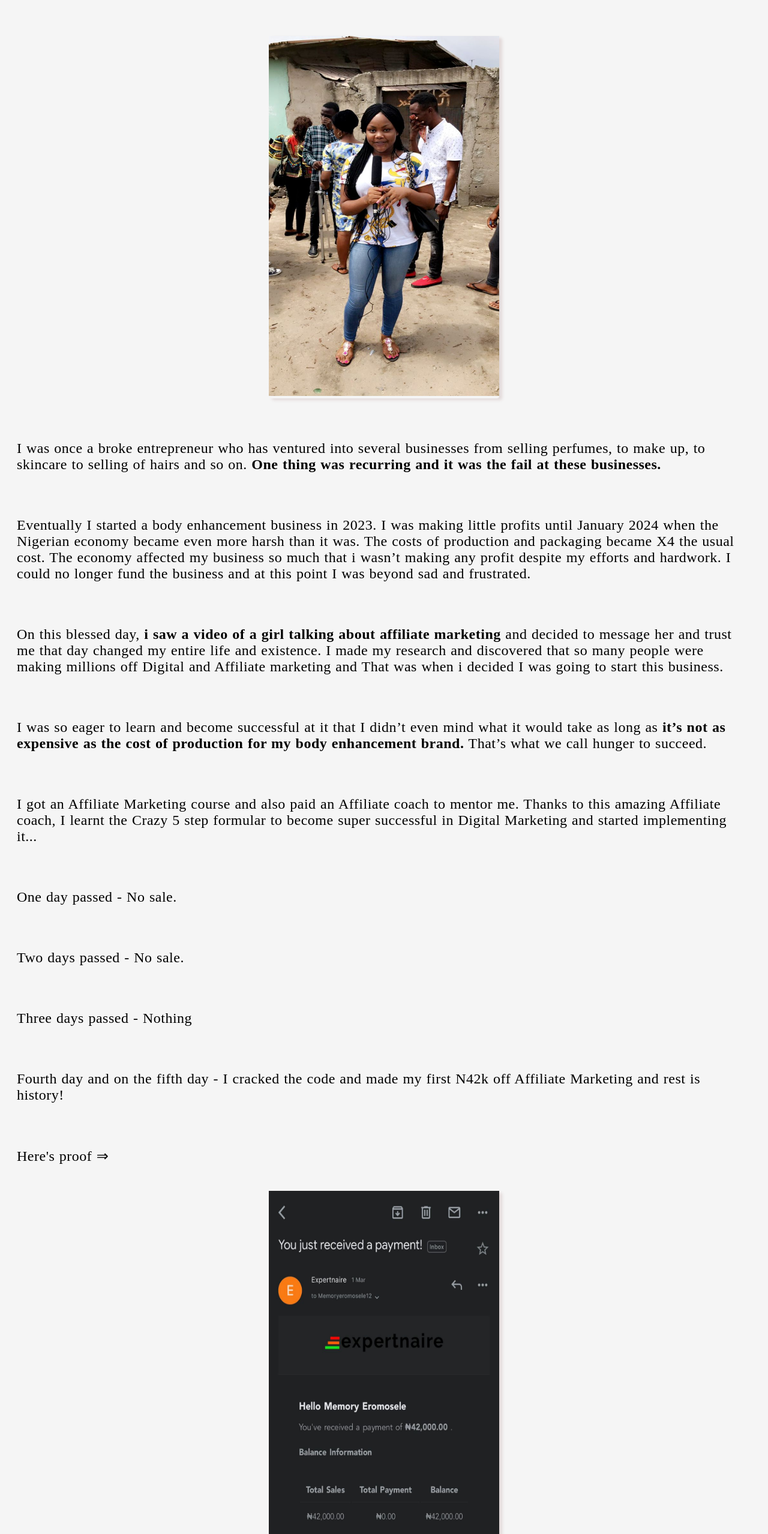
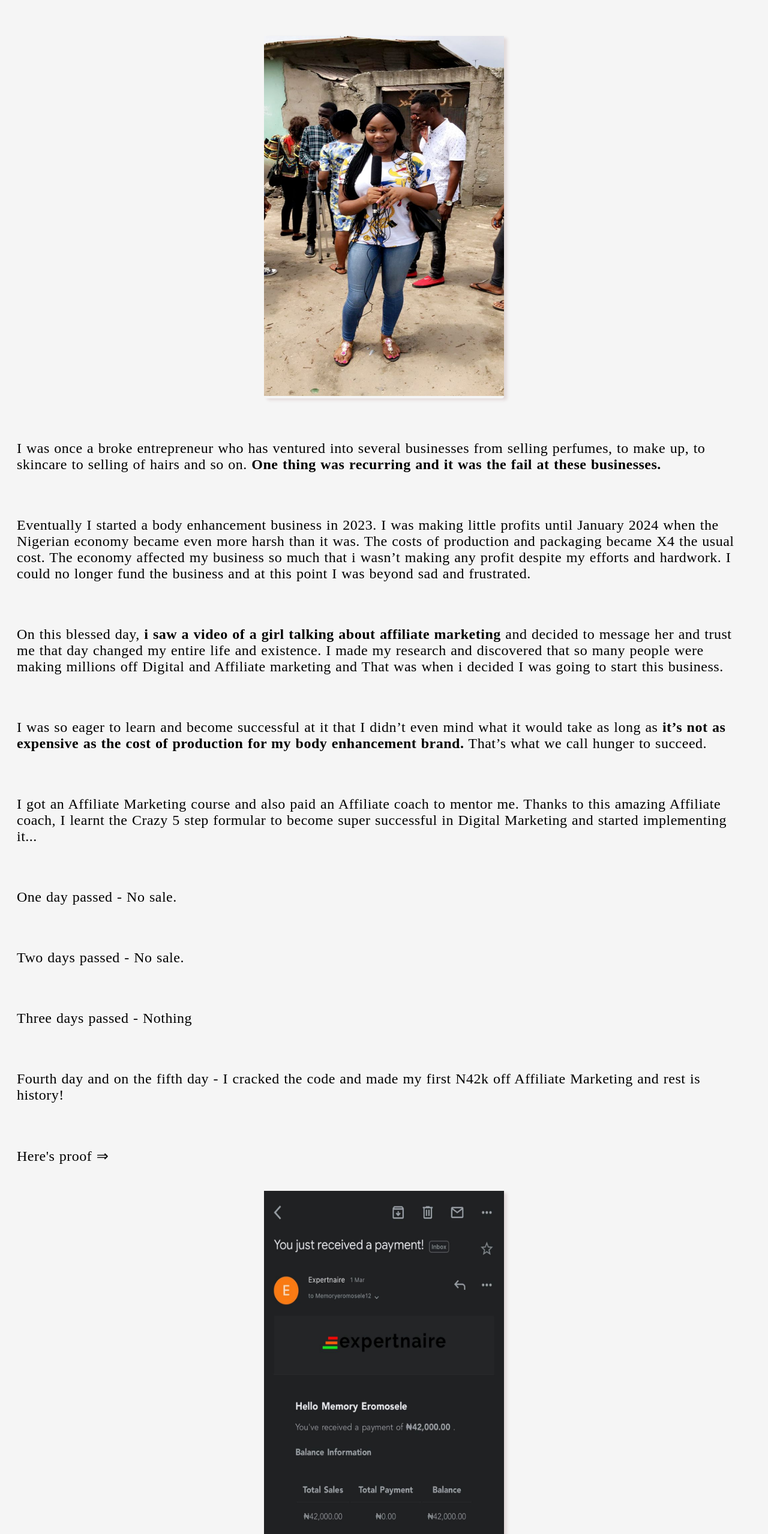
Before and after one commit to MemoryTheAffiliate/Memory, a plain HTML site: page index.html in a window 1280 px wide. Shown: the part 923-3480 px from the top of the page at 60% size. Drawn offline with Linux system fonts and the light colour scheme; a script that the page names is missing.

Commit message:
Update index.html

```diff
--- a/index.html
+++ b/index.html
@@ -40,7 +40,7 @@
         </div>
         <div id="content2">
             <div class="img_div">
-                 <img  class="img_sm" src="memory/starting.jpg" alt="beginning">
+                 <img  class="img_spll" src="memory/starting.jpg" alt="beginning">
             </div>
             <div class="story1">
                          <p>I was once a broke entrepreneur who has ventured into several businesses from selling perfumes, to make up, to skincare to selling of hairs and so on. <span class="span_bold">
@@ -68,7 +68,7 @@
 
             </div>
             <div class="img_div">
-                <img  class="img_sm" src="memory/firstPayout.jpg" alt="firstpayout">
+                <img  class="img_spll" src="memory/firstPayout.jpg" alt="firstpayout">
            </div>
            <div class="div3">This was the turning point for me - This is me now traveling and touring the world here... </div>
            <div class="gallery">
```
